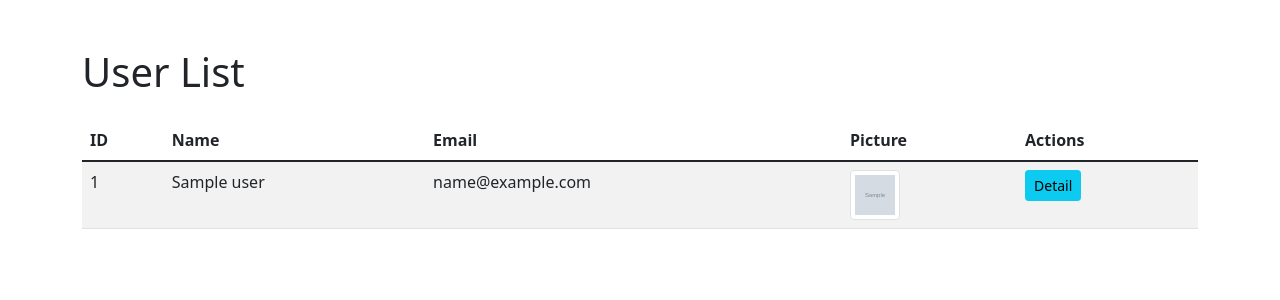
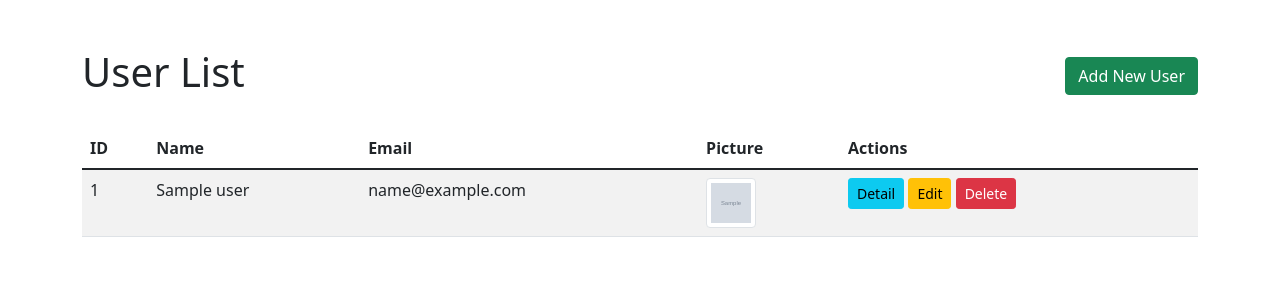
Before and after one commit to AbwangTji/0034-M.Ariq-Alfarizy, a PHP site: template pertemuan4-0034/app/view/user/index.php in a window 1280 px wide. Shown: the top 300 px of the page. Run offline with PHP 8.4, Linux system fonts and the light colour scheme; the template is opened without the code that fills it: most values are stand-ins (such as "Sample title", 1, 10 or a date in 2020); grey boxes marked "Sample" are stand-in pictures.

Commit message:
Update index.php

```diff
--- a/pertemuan4-0034/app/view/user/index.php
+++ b/pertemuan4-0034/app/view/user/index.php
@@ -7,7 +7,11 @@
 </head>
 <body>
     <div class="container mt-5">
-        <h1 class="mb-4">User List</h1>
+        <div class="d-flex justify-content-between align-items-center mb-4">
+            <h1>User List</h1>
+            <a href="index.php?action=create" class="btn btn-success">Add New User</a>
+        </div>
+
         <table class="table table-striped">
             <thead>
                 <tr>
@@ -31,6 +35,11 @@
                     <td>
                         <a href="index.php?action=show&id=<?php echo $user['id']; ?>"
                            class="btn btn-info btn-sm">Detail</a>
+                        <a href="index.php?action=edit&id=<?php echo $user['id']; ?>"
+                           class="btn btn-warning btn-sm">Edit</a>
+                        <a href="index.php?action=delete&id=<?php echo $user['id']; ?>"
+                           class="btn btn-danger btn-sm"
+                           onclick="return confirm('Are you sure you want to delete this user?')">Delete</a>
                     </td>
                 </tr>
                 <?php endforeach; ?>
```
